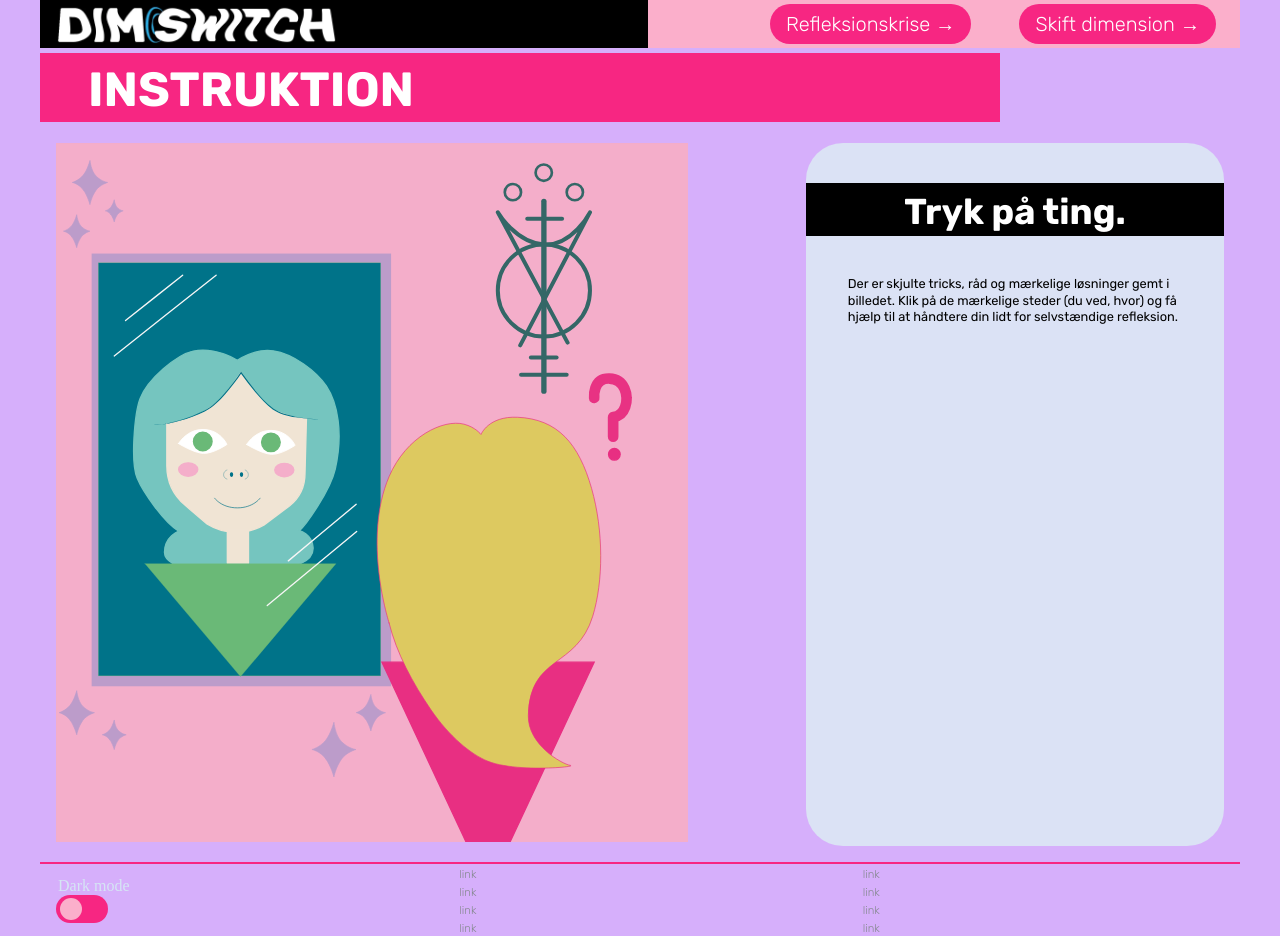
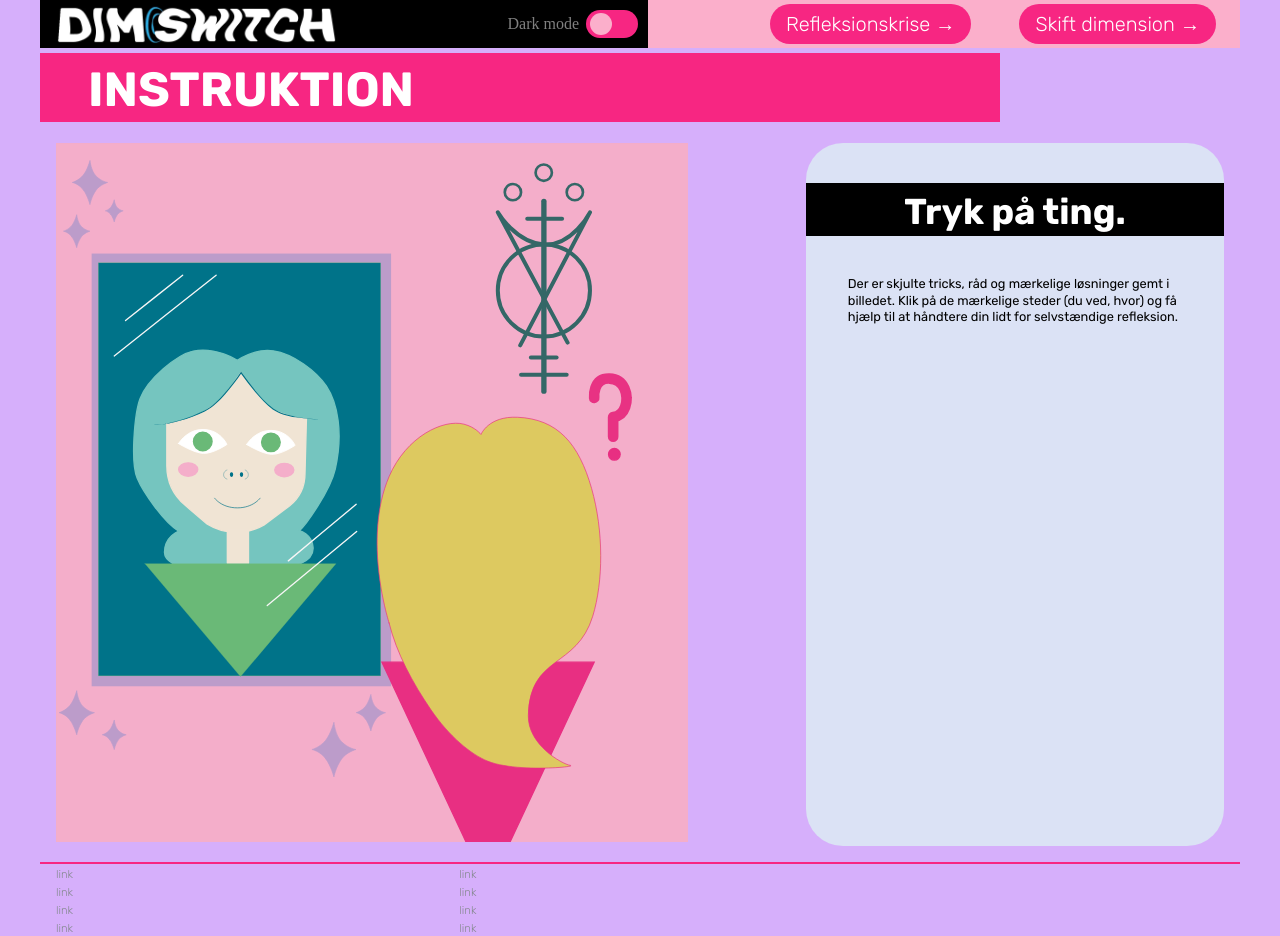
Before and after one commit to jest0003/emergency-main, a plain HTML site: page instruction.html in a window 1280 px wide. Drawn offline with Linux system fonts and the light colour scheme.

Commit message:
finetune

```diff
--- a/css/darkmode.css
+++ b/css/darkmode.css
@@ -49,7 +49,7 @@
     --bodytext-color: #F72682;
    /*  --bodytext-color-inverted: #ff0000; */
     --cta-text-color: #000000;
-    --cta-text-color-inverted: #ffffff;
+    --cta-text-color-inverted: #000000;
     --followup-text-color: #000000;
     --followup-text-color-inverted: #000000;
     --formfield-text-color: #ffffff;
@@ -61,14 +61,14 @@
     --header-background-color: #FBAFCB;
     --article-background-color: #cbf4fc;
     --main-disclamer-background-color: #F72682;
-    --daily-background-color: #528f72;
+    --daily-background-color: #559b78;
    /*  --news-background-color: #ff0000; */
     --news-background-color-inverted: #FBAFCB;
     --info-background-color: #6f737e;
     --h-cta-text-bg-color: #F72682;
     /* --headline-bg-color: #ff0000; */
     --headline-bg-color-alert: #F72682;
-    --headline-bg-color-inverted: #777777;
+    --headline-bg-color-inverted: #484848;
     /* --bodytext-bg-color: #ff0000;
     --bodytext-bg-color-inverted: #ff0000;
     --cta-text-bg-color-inverted: #ff0000; */
--- a/css/general.css
+++ b/css/general.css
@@ -174,3 +174,8 @@ footer a {
 .dim_logo {
   max-height: 40px;
 }
+legend {
+  color: grey;
+  margin-top: 5px;
+  margin-right: 5px;
+}
--- a/css/layout.css
+++ b/css/layout.css
@@ -57,6 +57,9 @@ footer ul {
   grid-template-rows: repeat(auto-fit, minmax(50px, min-content));
   gap: 0;
 }
+.flex_end {display: flex;
+justify-content: flex-end;
+margin-right: 10px;}
 
 @media (width > 600px) {
   #frontpage > main {
--- a/instruction.html
+++ b/instruction.html
@@ -16,6 +16,13 @@
       <nav>
         <div id="logotype-wrapper">
           <a href="index.html"> <img class="dim_logo" src="aset/w_on_b.webp" alt="DIM SWITCH LOGO" /> </a>
+          <ul class="flex_end">
+            <legend id="switcher">Dark mode</legend>
+            <label class="switch">
+              <input id="switchBtn" type="checkbox" />
+              <span class="slider"></span
+            ></label>
+          </ul>
         </div>
         <ul class="menu">
           <li><a class="menuItem" href="instruction.html">Refleksionskrise</a></li>
@@ -213,13 +220,6 @@
     </main>
     <span id="footer_span"></span>
     <footer>
-      <nav class="some">
-        <ul><legend id="switcher">Dark mode</legend>
-          <label class="switch">
-            <input id="switchBtn" type="checkbox" />
-            <span class="slider"></span
-          ></label></ul>
-      </nav>
       <nav class="another">
         <ul>
           <li><a href="">link</a></li>
```
Also changed, not shown: index.html (+7 -7 lines), register.html (+11 -2 lines).
